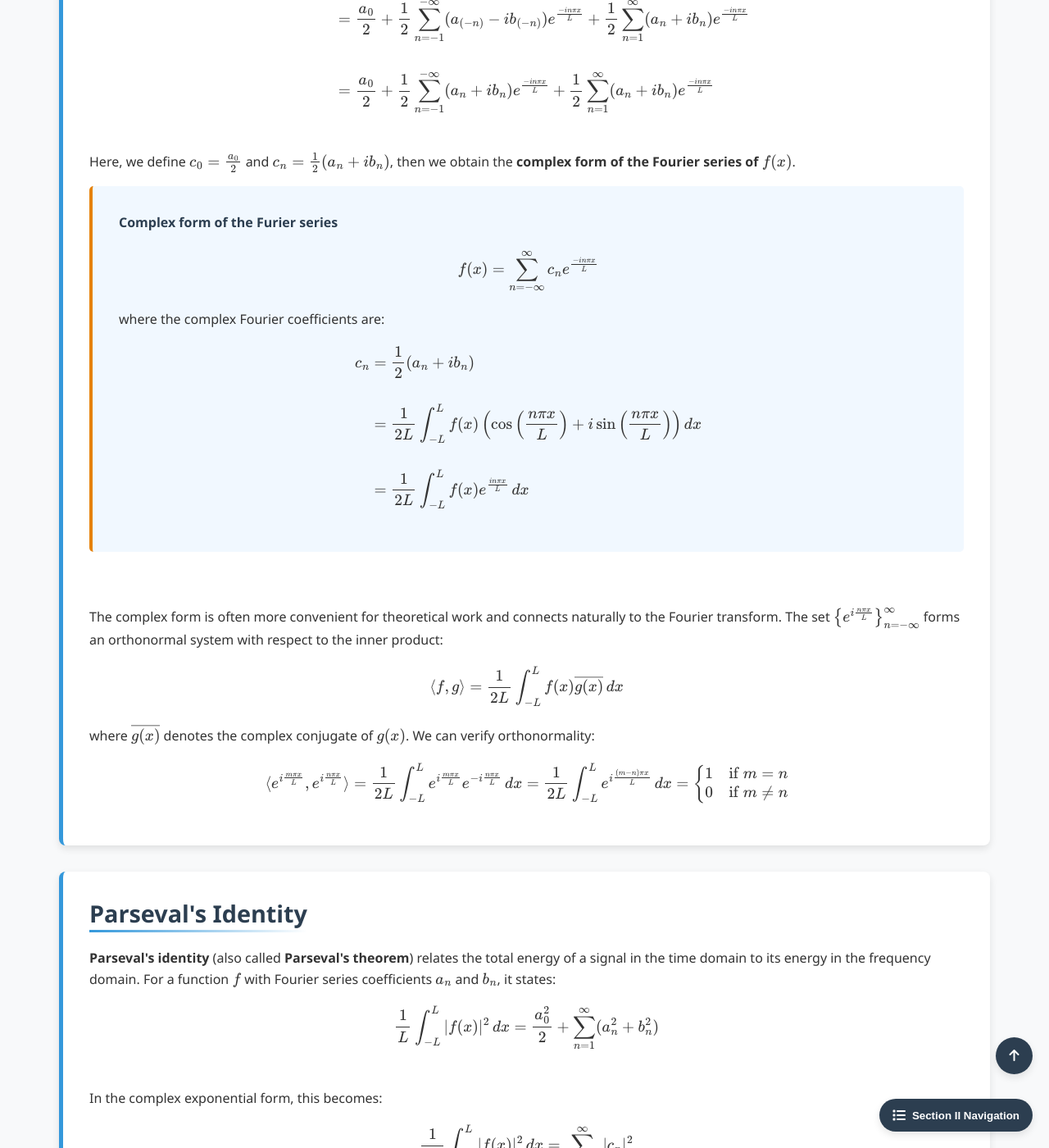
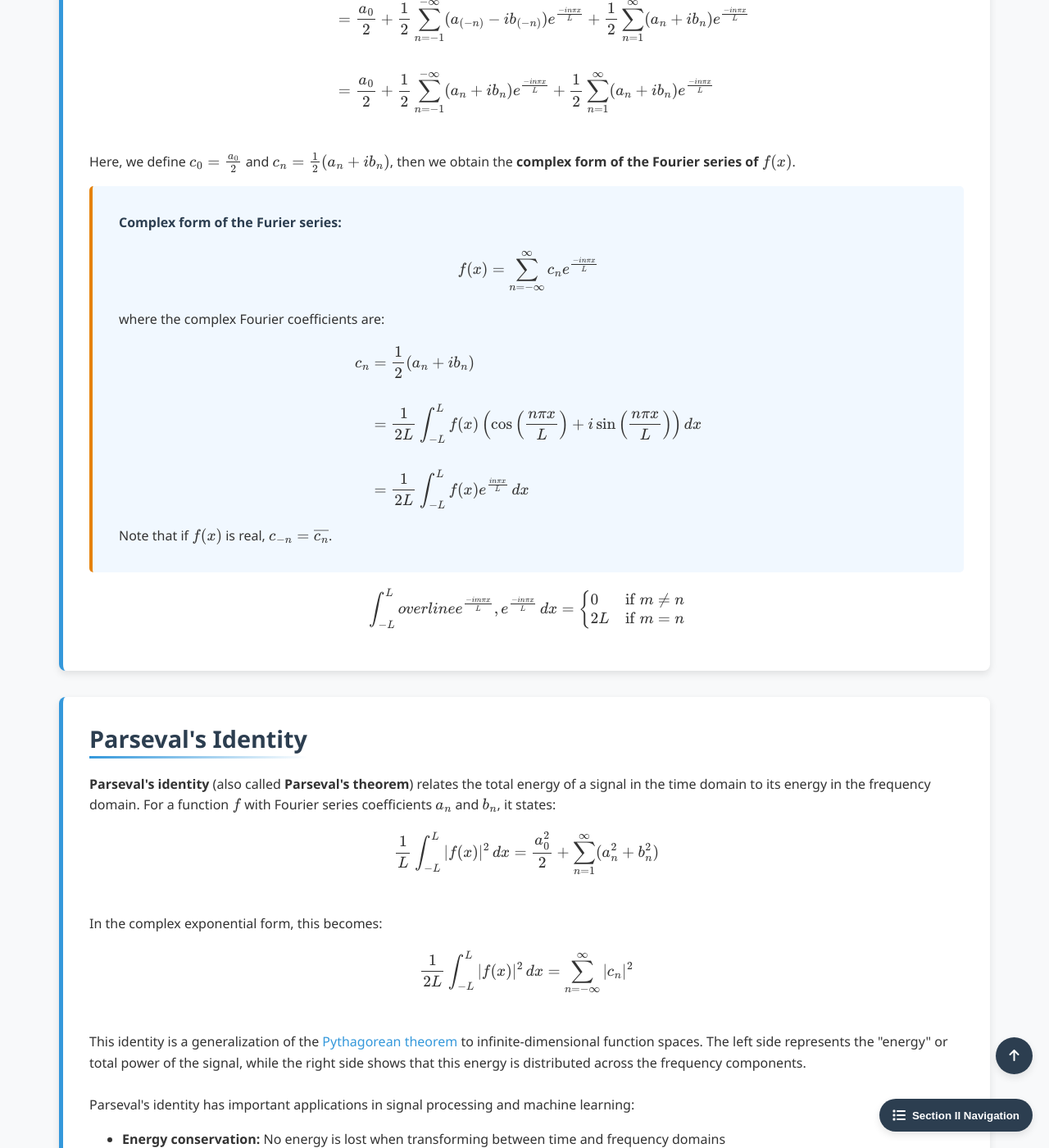
Before and after one commit to Yusukey01/yusukey01.github.io, a Jekyll site: the page built from Mathematics/Calculus/fourier_series.html, in a window 1280 px wide and 1400 px high, scrolled down 5892 px. Shown: the whole window at 82% size. Built offline with Jekyll 4.4.1, drawn with Linux system fonts in a browser that asks for light colours.

Commit message:
Start Fourier transform, seriees

```diff
--- a/Mathematics/Calculus/fourier_series.html
+++ b/Mathematics/Calculus/fourier_series.html
@@ -323,7 +323,7 @@ uses_python: false
                 Here, we define \(c_0 = \frac{a_0}{2}\) and \(c_n = \frac{1}{2}(a_n + ib_n)\), then we obtain
                 the <strong>complex form of the Fourier series of \(f(x)\)</strong>.
                 <div class="theorem">
-                <span class="theorem-title">Complex form of the Furier series</span>
+                    <span class="theorem-title">Complex form of the Furier series:</span>
                         \[
                         f(x) =  \sum_{n= -\infty}^{\infty} c_n e^{\frac{-i n \pi x}{L}}
                         \]
@@ -336,18 +336,13 @@ uses_python: false
                             &= \frac{1}{2L} \int_{-L}^{L} f(x)e^{\frac{i n\pi x}{L}} \, dx
                         \end{align*}
                     \]
+                    Note that if \(f(x)\) is real, \(c_{-n} = \overline{c_n}\).
                 </div>
-                <br><br>
-                The complex form is often more convenient for theoretical work and connects naturally to the Fourier transform.
-                The set \(\left\{e^{i\frac{n\pi x}{L}}\right\}_{n=-\infty}^{\infty}\) forms an orthonormal system with respect to the inner product:
                 \[
-                \langle f, g \rangle = \frac{1}{2L}\int_{-L}^{L} f(x)\overline{g(x)} \, dx
-                \]
-                where \(\overline{g(x)}\) denotes the complex conjugate of \(g(x)\). We can verify orthonormality:
-                \[
-                \langle e^{i\frac{m\pi x}{L}}, e^{i\frac{n\pi x}{L}} \rangle = \frac{1}{2L}\int_{-L}^{L} e^{i\frac{m\pi x}{L}}e^{-i\frac{n\pi x}{L}} \, dx = \frac{1}{2L}\int_{-L}^{L} e^{i\frac{(m-n)\pi x}{L}} \, dx = \begin{cases}
-                1 & \text{if } m = n \\
-                0 & \text{if } m \neq n
+                \int_{-L}^Loverline{e^{\frac{- i m\pi x}{L}}}, e^{\frac{ - i n\pi x}{L}} \, dx
+                = \begin{cases}
+                0 & \text{if } m \neq n \\
+                2L & \text{if } m = n
                 \end{cases}
                 \]
                 </p>
```
Lines whose indentation alone changed are shown as unchanged.
